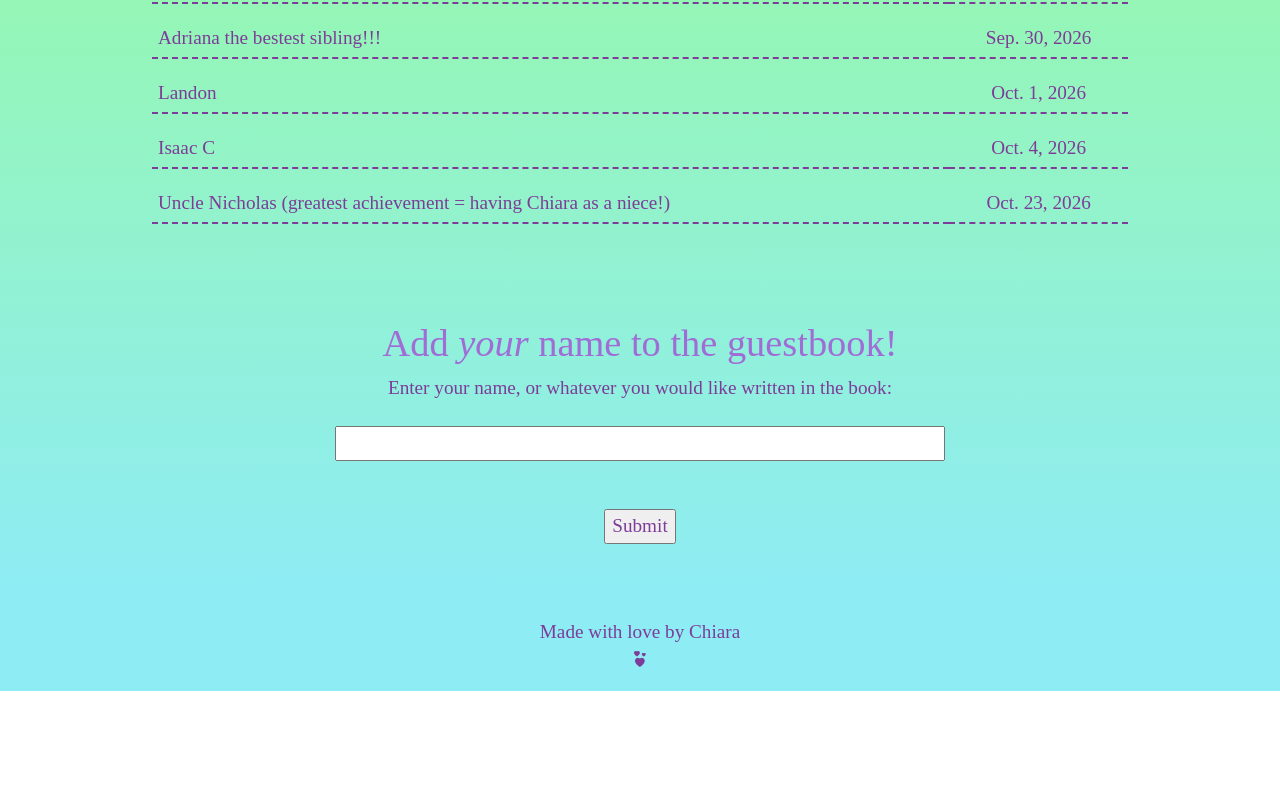
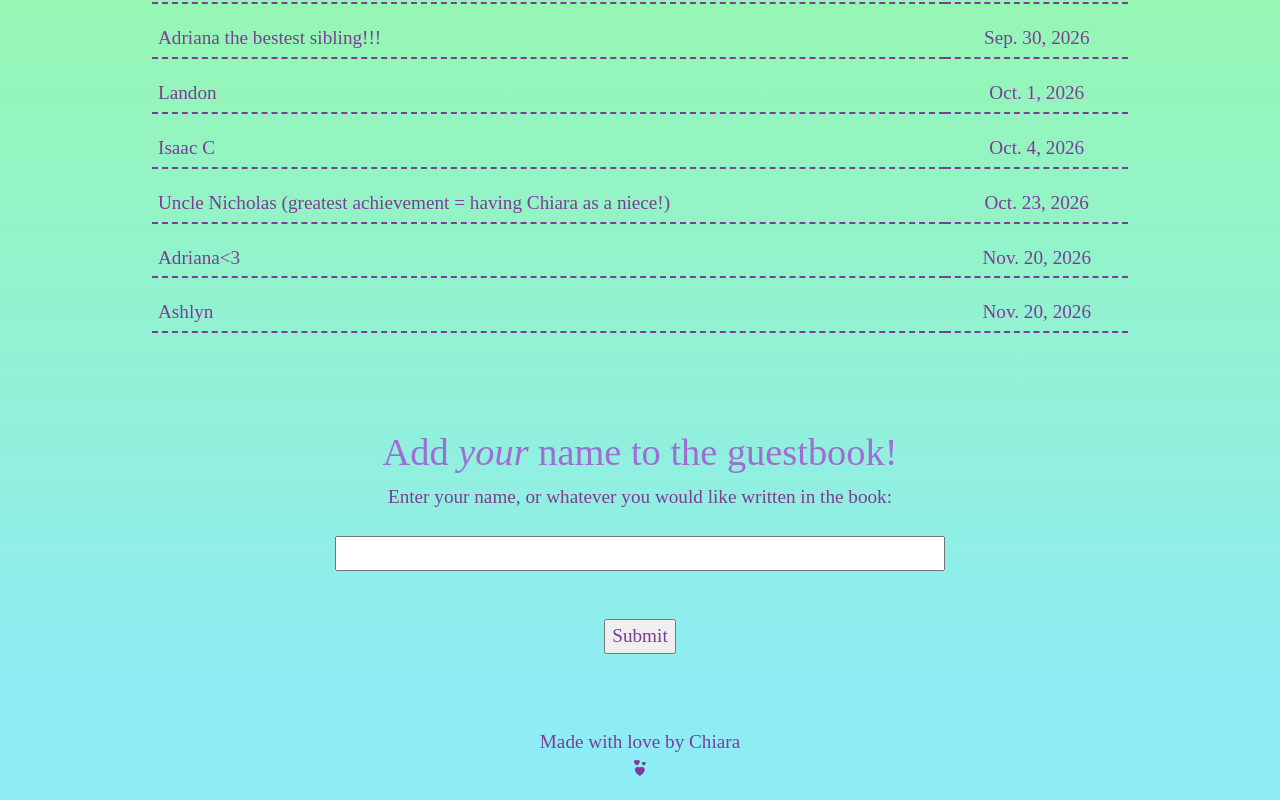
Before and after one commit to yochi-codes/chiarayaps, a plain HTML site: page guestbook.html in a window 1280 px wide. Shown: the part 723-1523 px from the top of the page. Before the commit the page ends 1414 px from the top, so only its background shows below. Drawn offline with nearby package versions, Linux system fonts and the light colour scheme; a web font is replaced by a local one.

Commit message:
version 2.0.2.1

```diff
--- a/guestbook.html
+++ b/guestbook.html
@@ -144,6 +144,14 @@
                 <td>Uncle Nicholas (greatest achievement = having Chiara as a niece!)</td>
                 <td>Oct. 23, 2026</td>
             </tr>
+            <tr>
+                <td>Adriana<3</td>
+                <td>Nov. 20, 2026</td>
+            </tr>
+            <tr>
+                <td>Ashlyn</td>
+                <td>Nov. 20, 2026</td>
+            </tr>
         </table>
         <br>
         <br>
```
